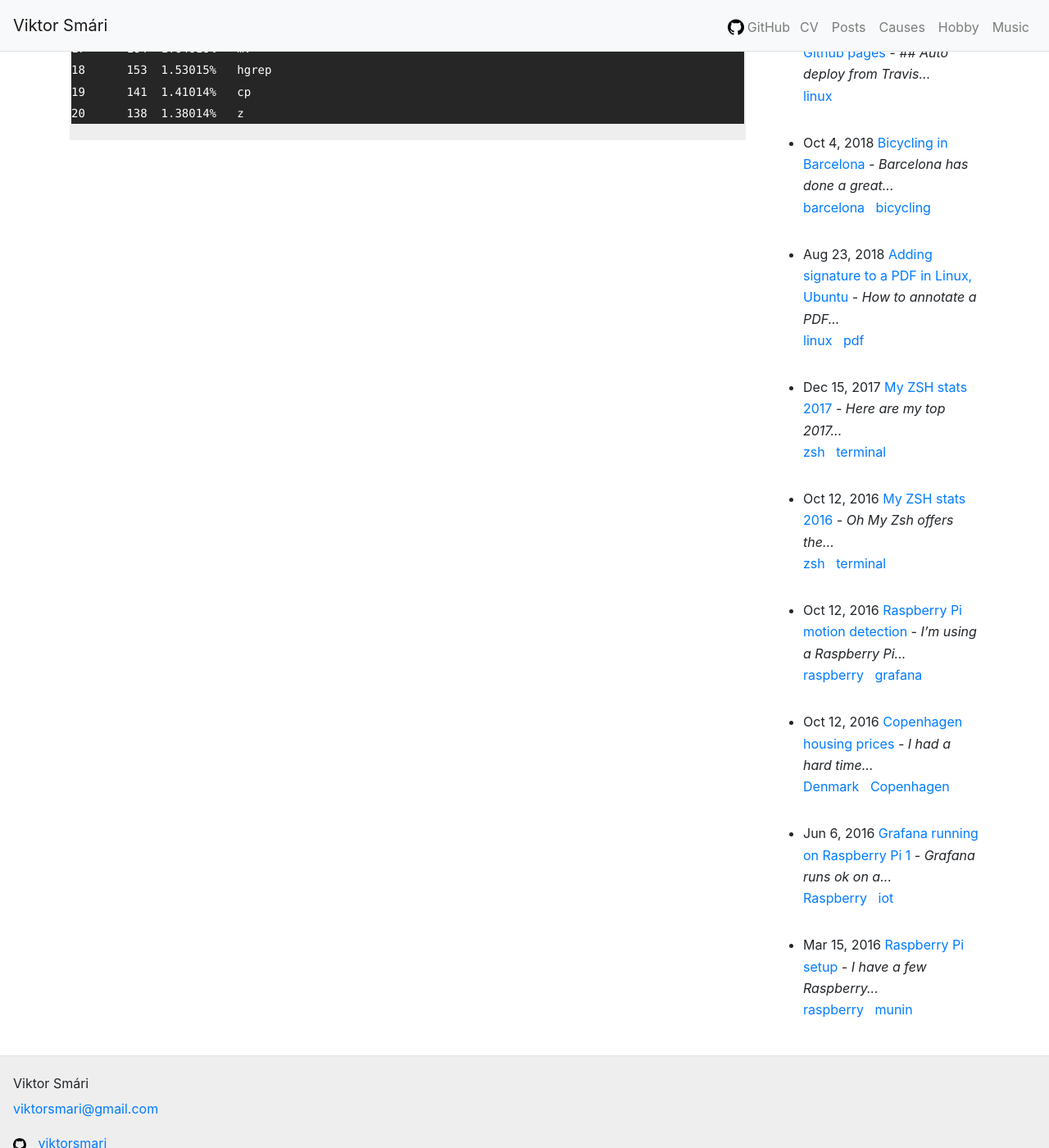
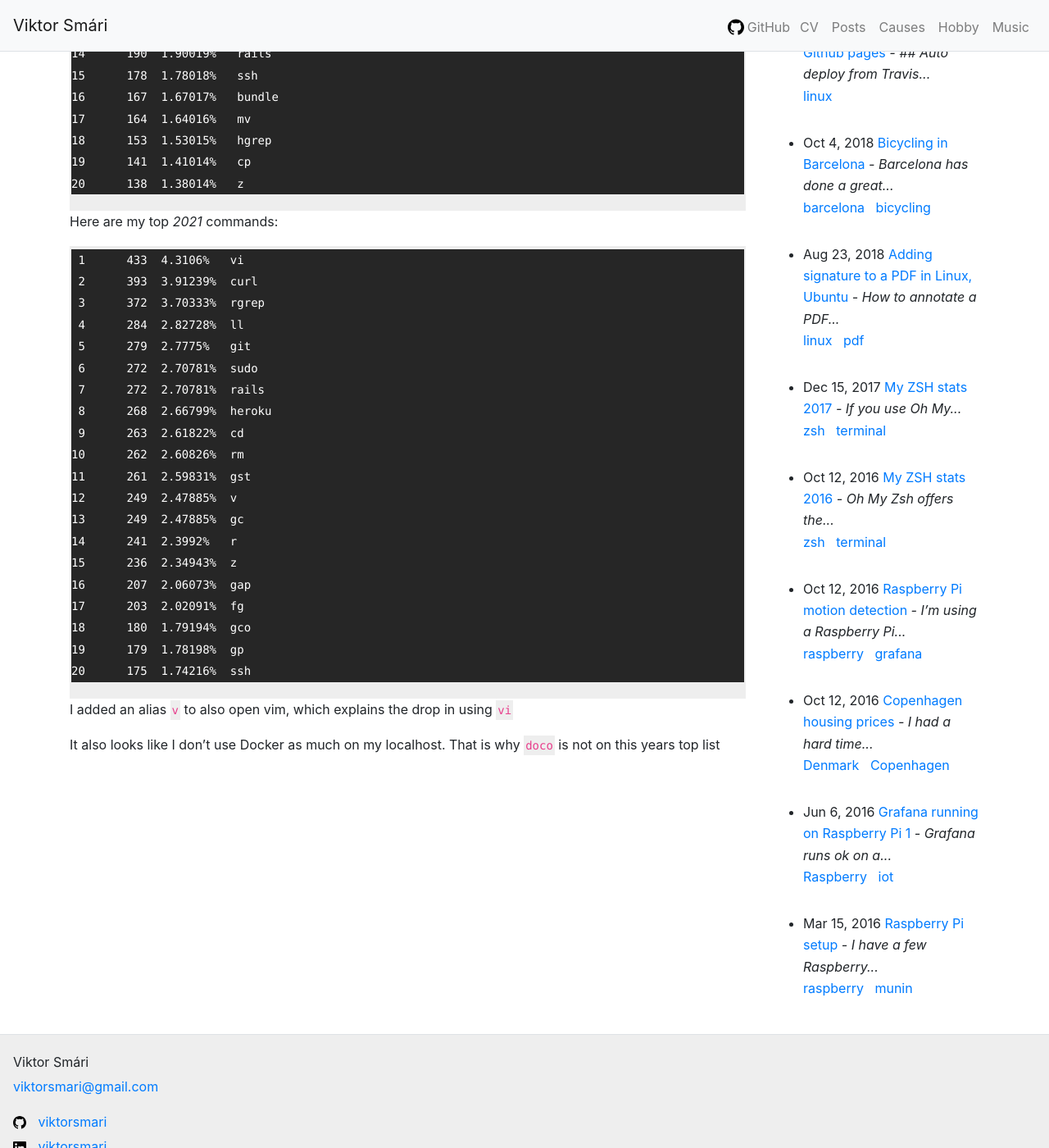
Before and after one commit to viktorsmari/viktorsmari.github.io, a Jekyll site: the page built from _posts/2017-12-15-zsh-stats.markdown, in a window 1280 px wide and 1400 px high, scrolled down 663 px. Shown: the whole window at 82% size. Built offline with Jekyll 4.4.1, drawn with Linux system fonts in a browser that asks for light colours; comment, search, counter and statistics services are not loaded; some of the changed text lies outside the part shown.

Commit message:
Update ZSH info

```diff
--- a/_posts/2017-12-15-zsh-stats.markdown
+++ b/_posts/2017-12-15-zsh-stats.markdown
@@ -6,6 +6,11 @@ categories:
 - terminal
 layout: post
 ---
+
+If you use Oh My Zsh, you can see your top 20 most used commands by running the command:
+
+`zsh_stats`
+
 
 Here are my top 2017 commands **on my home machine**:
 
@@ -29,3 +34,33 @@ Here are my top 2017 commands **on my home machine**:
     18	153  1.53015%   hgrep
     19	141  1.41014%   cp
     20	138  1.38014%   z
+
+
+Here are my top *2021* commands:
+
+     1	433  4.3106%   vi
+     2	393  3.91239%  curl
+     3	372  3.70333%  rgrep
+     4	284  2.82728%  ll
+     5	279  2.7775%   git
+     6	272  2.70781%  sudo
+     7	272  2.70781%  rails
+     8	268  2.66799%  heroku
+     9	263  2.61822%  cd
+    10	262  2.60826%  rm
+    11	261  2.59831%  gst
+    12	249  2.47885%  v
+    13	249  2.47885%  gc
+    14	241  2.3992%   r
+    15	236  2.34943%  z
+    16	207  2.06073%  gap
+    17	203  2.02091%  fg
+    18	180  1.79194%  gco
+    19	179  1.78198%  gp
+    20	175  1.74216%  ssh
+
+
+I added an alias `v` to also open vim, which explains the drop in using `vi`
+
+It also looks like I don't use Docker as much on my localhost.
+That is why `doco` is not on this years top list
```
